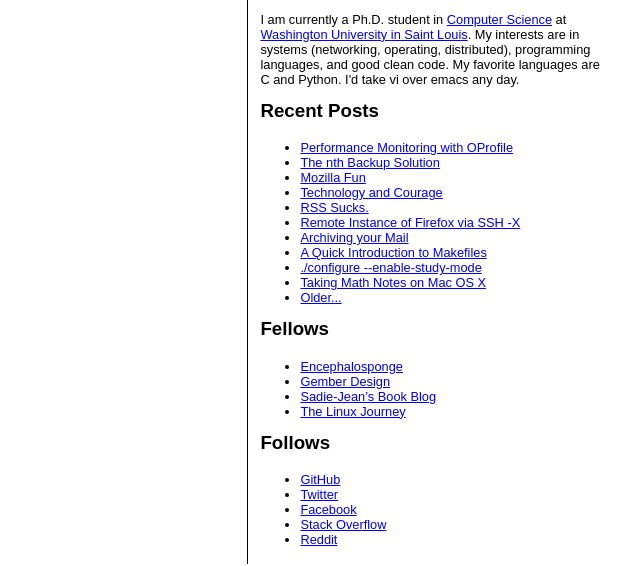
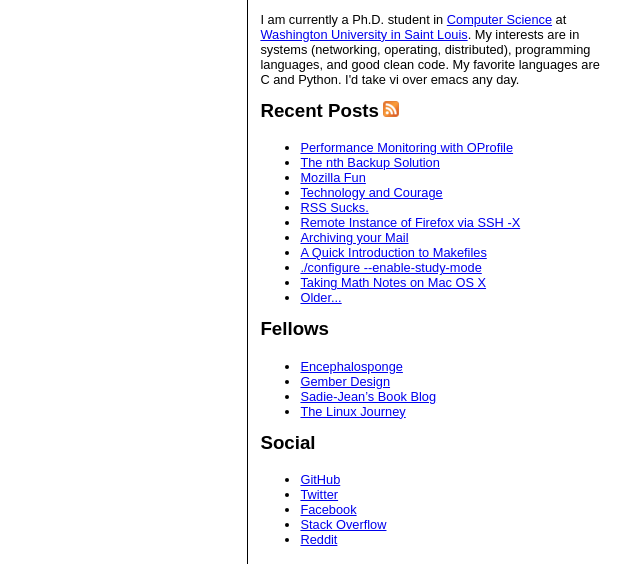
Before and after one commit to mjschultz/mjschultz.github.com, a Jekyll site: the page built from index.html, in a window 1280 px wide, cut to the strip 4427-4993 px from the top of the page. Shown: the whole strip, without its empty margins (640-1280 px from the left). Built offline with Jekyll 4.4.1, drawn with Linux system fonts in a browser that asks for light colours; Markdown is read by kramdown in place of the engine named in the settings; formulas are drawn with MathJax 3.

Commit message:
- added atom feed icon

```diff
--- a/_layouts/basic.html
+++ b/_layouts/basic.html
@@ -47,7 +47,7 @@
 			<address>email: mjschultz{at}gmail{dot}com</address>
 			<p class="center"><img src="http://www.gravatar.com/avatar/b5abd40275d296984f1c22d5fca33041?s=120" /></p>
 			<p>I am currently a Ph.D. student in <a href="http://cse.wustl.edu/">Computer Science</a> at <a href="http://www.wustl.edu/">Washington University in Saint Louis</a>.  My interests are in systems (networking, operating, distributed), programming languages, and good clean code.  My favorite languages are C and Python.  I'd take vi over emacs any day.</p>
-			<h3>Recent Posts</h3>
+			<h3>Recent Posts<a href="/atom.xml"><img src="/static/atom.png" alt="atom feed" /></a></h3>
 			<ul id="recent">
 				{% for post in site.posts limit:10 %}
 				<li><a href="{{ post.url }}">{{ post.title }}</a></li>
@@ -61,7 +61,7 @@
 				<li><a href="http://sadiejean.wordpress.com/">Sadie-Jean’s Book Blog</a></li>
 				<li><a href="http://blog.lundscape.com/">The Linux Journey</a></li>
 			</ul>
-			<h3>Follows</h3>
+			<h3>Social</h3>
 			<ul>
 				<li><a href="https://github.com/mjschultz">GitHub</a></li>
 				<li><a href="http://twitter.com/the_mjschultz">Twitter</a></li>
--- a/static/basic.css
+++ b/static/basic.css
@@ -51,6 +51,12 @@ nav li{
 	font-size:75%;
 	margin-bottom:4px;
 }
+#sidebar img{
+	margin:0;
+	padding:0;
+	padding-left:4px;
+	border:0;
+}
 .center{
 	margin:0 auto;
 	text-align:center;
```
Also changed, not shown: static/atom.png (added).
